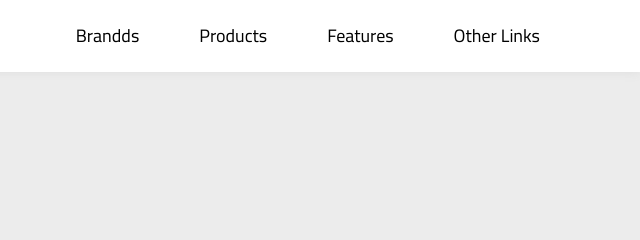
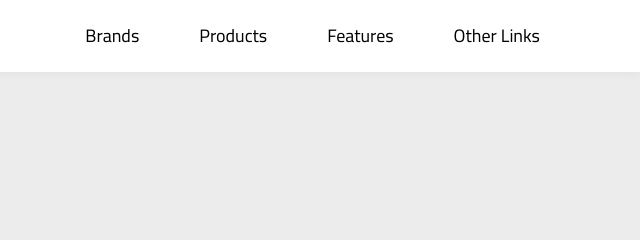
Before and after one commit to zead1234/METALLICA, a plain HTML site: page index.html in a window 1280 px wide. Shown: the top 240 px of the page, 640-1280 px from the left. Drawn offline with Linux system fonts and the light colour scheme.

Commit message:
edit navlink

```diff
--- a/index.html
+++ b/index.html
@@ -25,7 +25,7 @@
       <div class="container">
         <a href="#" class="logo"><img src="imgs2/logo.png" alt="" /></a>
         <ul class="main-nav">
-          <li><a href="#articles">Brandds</a></li>
+          <li><a href="#articles">Brands</a></li>
           <li><a href="#gallery">Products</a></li>
           <li><a href="#features">Features</a></li>
           <li>
```
